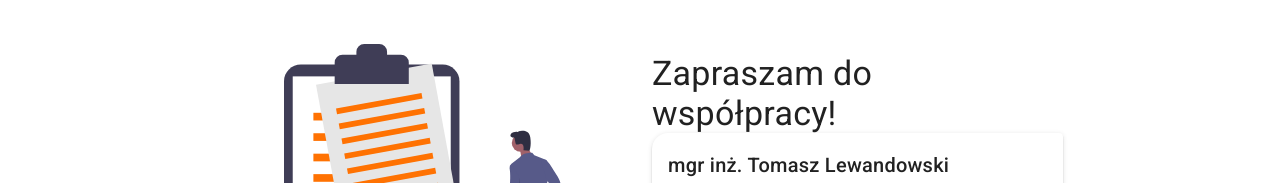
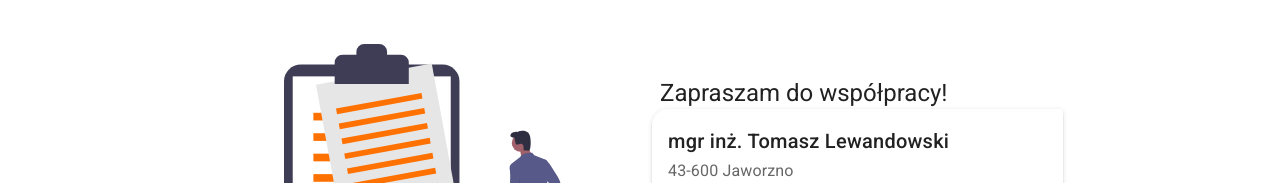
Before and after one commit to Cersin/Termobudowa, a Vue app: page /#/certyfikaty in a window 1280 px wide. Shown: the part 764-947 px from the top of the page. Built offline with nearby package versions, Linux system fonts and the light colour scheme; what vue-silentbox would draw is missing.

Commit message:
ceritificate_fix

```diff
--- a/src/views/Certificate.vue
+++ b/src/views/Certificate.vue
@@ -54,8 +54,8 @@
                 <v-img class="image_contract" src="../assets/contract.svg" contain/>
             </v-col>
 
-            <v-col cols="10" lg="4" md="6" sm="6" order-lg="10">
-                <h1 class="display-1">Zapraszam do współpracy!</h1>
+            <v-col cols="10" lg="4" md="6" sm="6" order-lg="10" >
+                <h1 class="headline ml-2">Zapraszam do współpracy!</h1>
                 <v-card class="card_contact" shaped>
                     <v-card-title>
                         mgr inż. Tomasz Lewandowski
```
